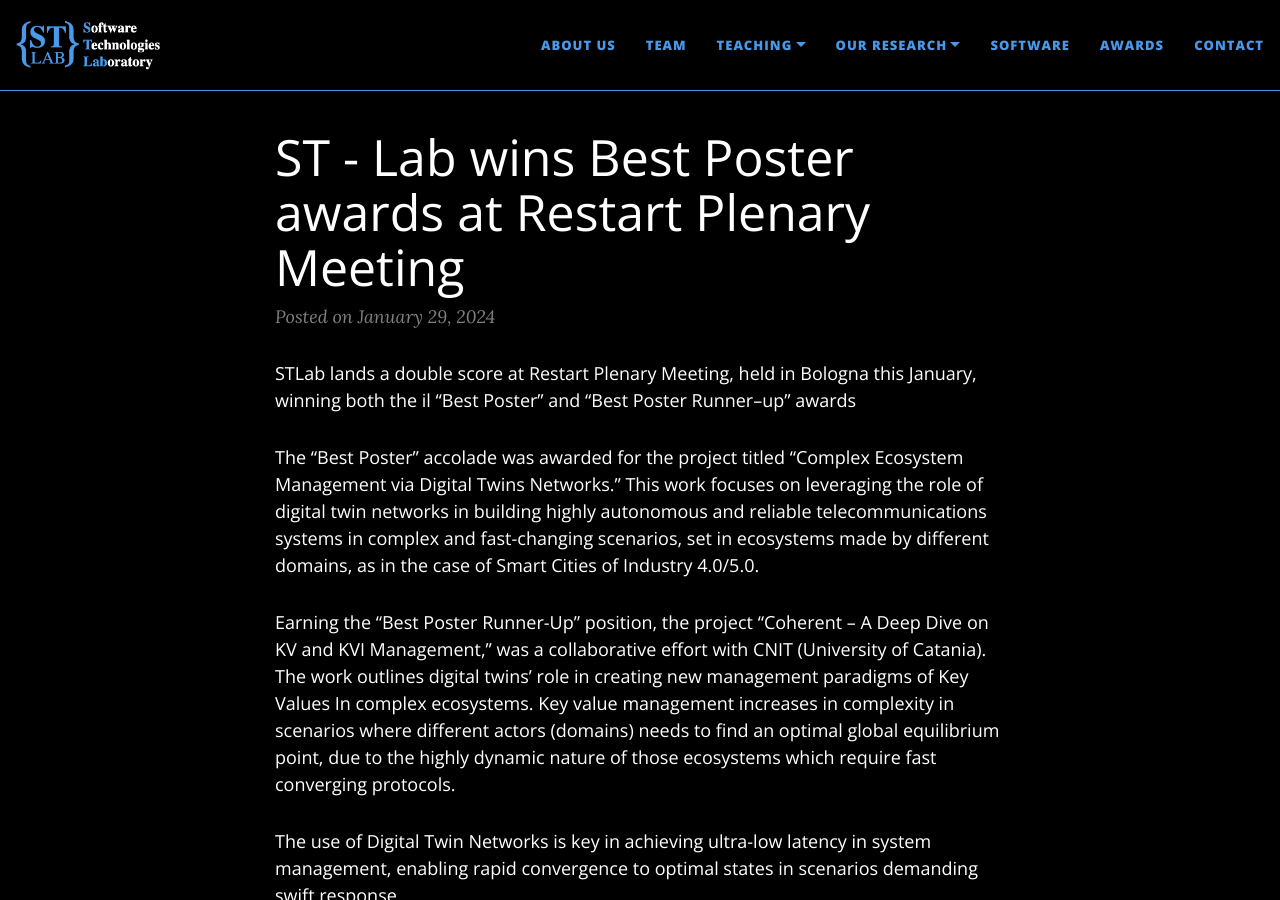
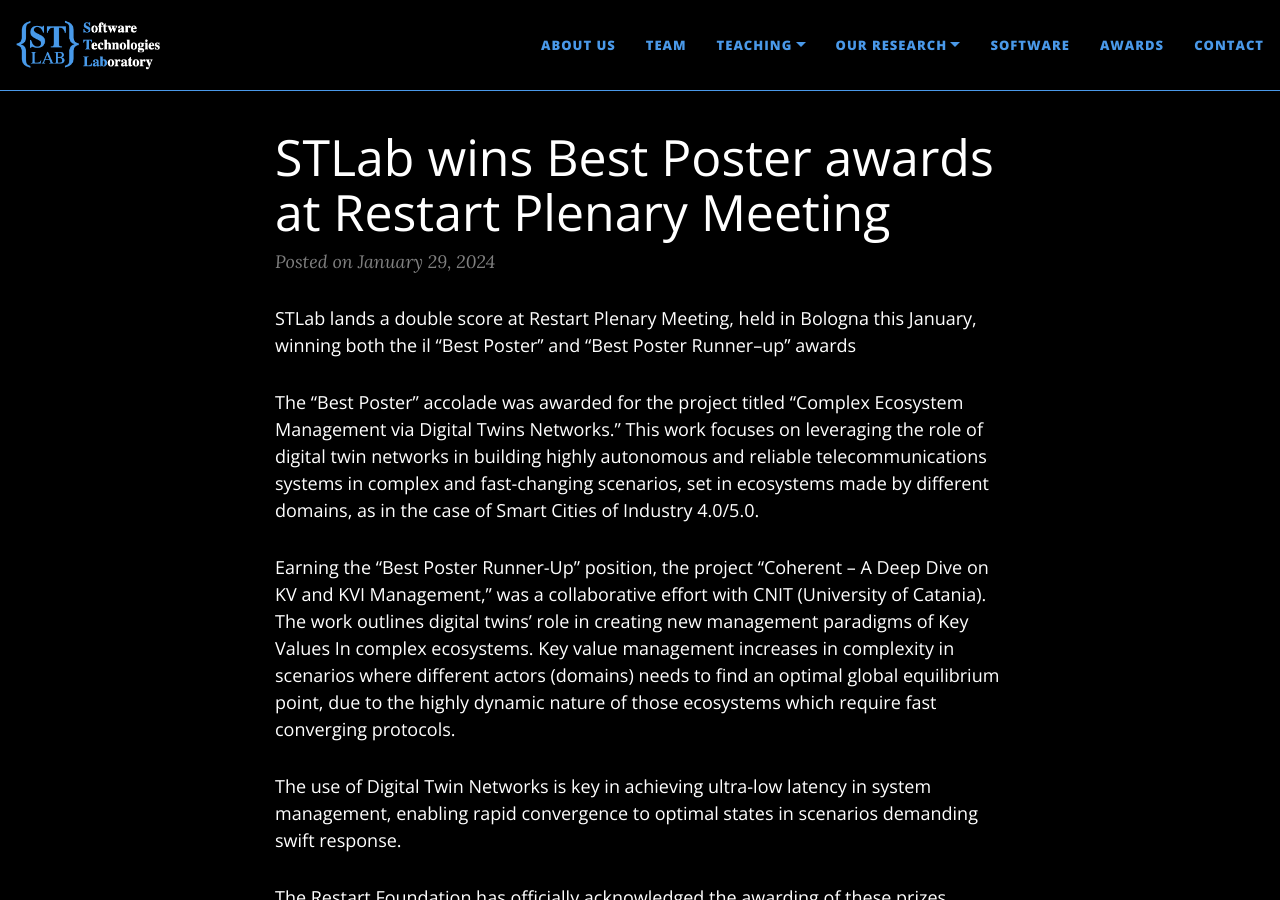
Before and after one commit to STLab-UniFI/STLab-UniFI.github.io, a Jekyll site: the page built from _posts/2024-01-29-RESTART.md, in a window 1280 px wide and 900 px high. Built offline with Jekyll 4.4.1, drawn with Linux system fonts in a browser that asks for light colours; nearby versions of some CDN libraries.

Commit message:
Update 2024-01-29-RESTART.md

```diff
--- a/_posts/2024-01-29-RESTART.md
+++ b/_posts/2024-01-29-RESTART.md
@@ -1,6 +1,6 @@
 ---
 layout: post
-title: ST - Lab wins Best Poster awards at Restart Plenary Meeting
+title: STLab wins Best Poster awards at Restart Plenary Meeting
 tags: [award]
 comments: false
 ---
```
